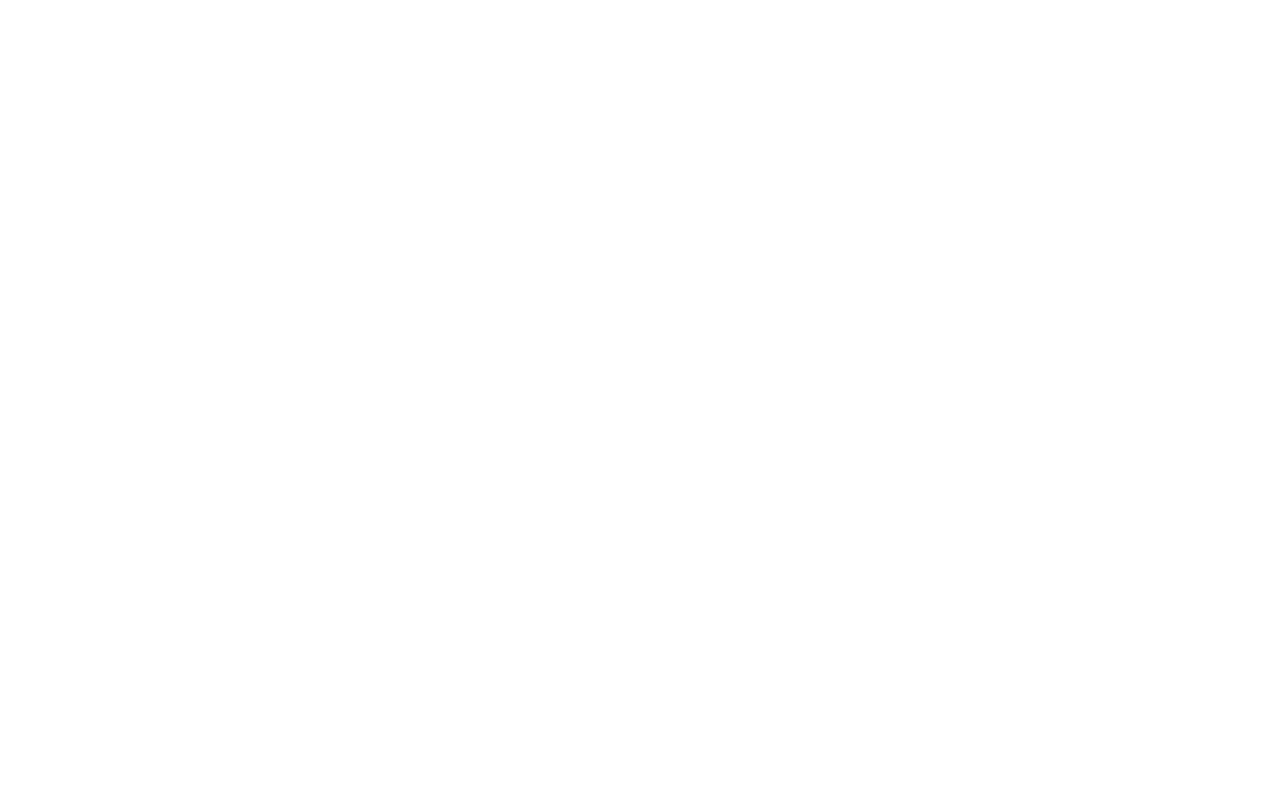
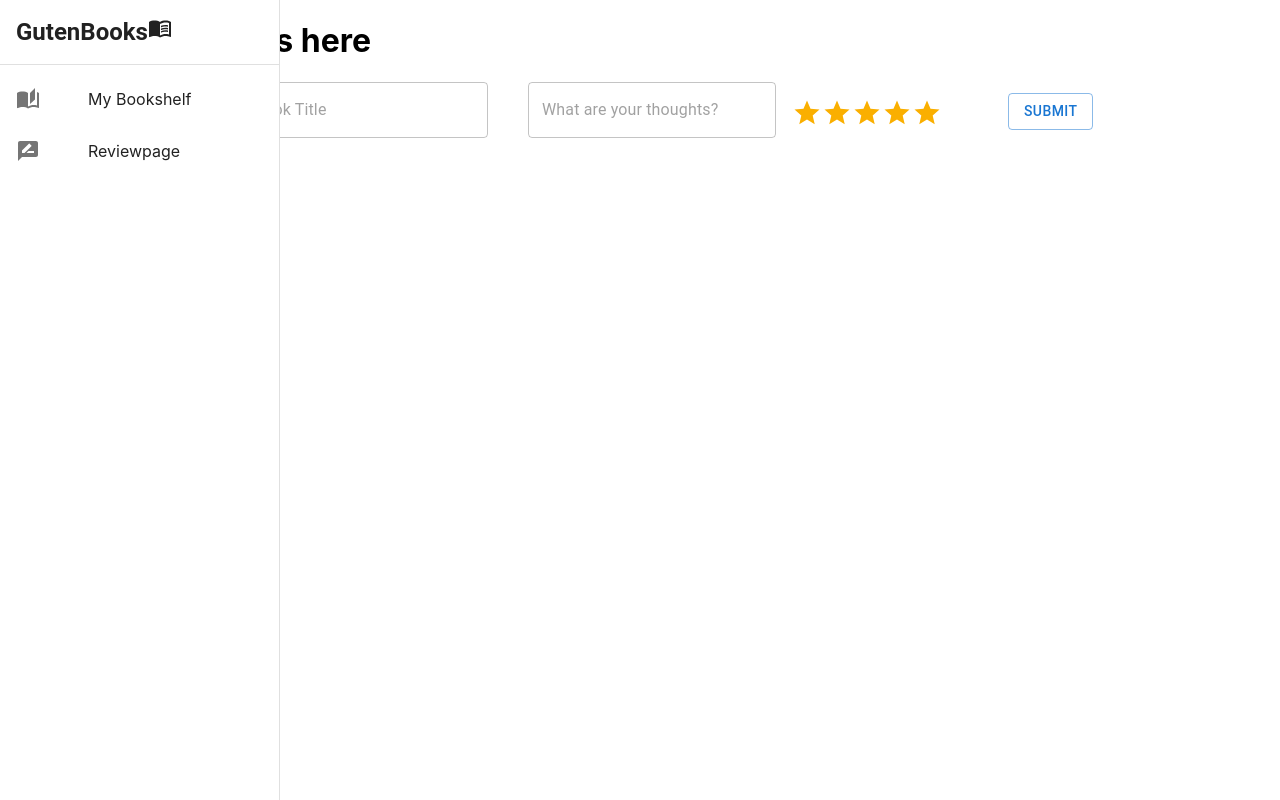
Before and after one commit to berta-rf/gutenBooks, a React (Create React App) app: page /Reviewpage in a window 1280 px wide. Built offline with nearby package versions, Linux system fonts and the light colour scheme.

Commit message:
basic nav bar

```diff
--- a/src/App.js
+++ b/src/App.js
@@ -1,10 +1,27 @@
 import React from "react";
-// import { BrowserRouter as Router, Route, Routes } from 'react-router-dom';
-
+import { BrowserRouter as Router, Route, Routes } from "react-router-dom";
 import "./assets/styles/App.scss";
 
+import Navigation from "./components/Navigation";
+
+//pages
+import Home from "./components/Pages/Home";
+import Bookshelf from "./components/Pages/Bookshelf";
+import Reviewpage from "./components/Pages/Reviewpage";
+
 function App() {
-  return <div className="App"></div>;
+  return (
+    <div className="App">
+      <Router>
+        <Routes>
+          <Route path="/Home" element={<Home />} />
+          <Route path="/Bookshelf" element={<Bookshelf />} />
+          <Route path="/Reviewpage" element={<Reviewpage />} />
+        </Routes>
+        <Navigation />
+      </Router>
+    </div>
+  );
 }
 
 export default App;
--- a/src/components/Navigation.js
+++ b/src/components/Navigation.js
@@ -1,24 +1,31 @@
 import React, { useState } from "react";
-import { Box } from "@mui/system";
+import { useLocation } from "react-router-dom";
+
+//MUI
 import {
   AppBar,
   Button,
   Divider,
   Drawer,
   IconButton,
-  Menu,
-  MenuItem,
+  List,
+  ListItem,
+  ListItemButton,
+  ListItemIcon,
   Toolbar,
   Typography,
 } from "@mui/material";
+import { Box } from "@mui/system";
 import MenuIcon from "@mui/icons-material/Menu";
-import { styled, useTheme } from "@mui/material/styles";
-import SearchIcon from "@mui/icons-material/Search";
-import { Link } from "react-router-dom";
-// import Bookshelf from "./Pages/Bookshelf";
-// import Reviews from "./Reviews";
+import RateReviewIcon from "@mui/icons-material/RateReview";
+import AutoStoriesIcon from "@mui/icons-material/AutoStories";
+import MenuBookIcon from "@mui/icons-material/MenuBook";
+import styled from "@emotion/styled";
 
-const links = ["Bookshelf", "Your Reviews"];
+const menuItems = [
+  { text: "My Bookshelf", icon: <AutoStoriesIcon />, path: "/Bookshelf" },
+  { text: "Reviewpage", icon: <RateReviewIcon />, path: "/Reviewpage" },
+];
 
 const DrawerHeader = styled("div")(({ theme }) => ({
   display: "flex",
@@ -28,51 +35,28 @@
   justifyContent: "flex-end",
 }));
 
-const drawerWidth = 350;
+const drawerWidth = 280;
 
-/* const Search = styled("div")(({ theme }) => ({
-  position: "relative",
-  borderRadius: theme.shape.borderRadius,
-  backgroundColor: alpha(theme.palette.common.white, 0.15),
-  "&:hover": {
-    backgroundColor: alpha(theme.palette.common.white, 0.25),
-  },
-  marginLeft: 0,
-  width: "100%",
-  [theme.breakpoints.up("sm")]: {
-    marginLeft: theme.spacing(1),
-    width: "auto",
-  },
-}));
-
-const SearchIconWrapper = styled("div")(({ theme }) => ({
-  padding: theme.spacing(0, 2),
-  height: "100%",
-  position: "absolute",
-  pointerEvents: "none",
-  display: "flex",
-  alignItems: "center",
-  justifyContent: "center",
-}));
-
-const StyledInputBase = styled(InputBase)(({ theme }) => ({
-  color: "inherit",
-  "& .MuiInputBase-input": {
-    padding: theme.spacing(1, 1, 1, 0),
-    // vertical padding + font size from searchIcon
-    paddingLeft: `calc(1em + ${theme.spacing(4)})`,
-    transition: theme.transitions.create("width"),
-    width: "100%",
-    [theme.breakpoints.up("sm")]: {
-      width: "12ch",
-      "&:focus": {
-        width: "20ch",
-      },
-    },
-  },
-})); */
+// const useStyles = makeStyles({
+//   page: {
+//     background: "#f9f9f9",
+//     width: "100%",
+//   },
+//   drawer: {
+//     width: drawerWidth,
+//   },
+//   ".MuiDrawer-paper": {
+//     width: drawerWidth,
+//   },
+//   root: {
+//     display: "flex",
+//   },
+// });
 
 const Navigation = () => {
+  // const classes = useStyles();
+  const location = useLocation();
+
   const [open, setOpen] = useState(false);
 
   const handleDrawerOpen = () => {
@@ -84,10 +68,16 @@
   };
 
   return (
-    <div>
-      <Box sx={{ flexGrow: 1, marginBottom: 3 }}>
-        <AppBar position="static">
-          <Toolbar>
+    <Box sx={{ display: "flex" }}>
+      {/* app bar */}
+      <Box sx={{ display: "flex", flexGrow: 1, marginBottom: 3 }}>
+        <AppBar
+          position="static"
+          sx={{
+            display: { xs: "block", sm: "none" },
+          }}
+        >
+          <Toolbar sx={{ flexDirection: "row-reverse" }}>
             <Typography
               variant="h6"
               noWrap
@@ -95,7 +85,7 @@
               href="/"
               sx={{
                 mr: 2,
-                display: { xs: "none", md: "flex" },
+                display: "flex",
                 fontWeight: 700,
                 color: "inherit",
                 textDecoration: "none",
@@ -121,21 +111,18 @@
                 <MenuIcon />
               </IconButton>
             </Box>
-            <Box sx={{ flexGrow: 1, display: { xs: "none", md: "flex" } }}>
-              {links.map((page) => (
-                <Button
-                  key={page}
-                  sx={{ my: 2, color: "white", display: "block" }}
-                >
-                  <Link to={`/${page}`}>{page}</Link>
-                </Button>
-              ))}
-            </Box>
           </Toolbar>
         </AppBar>
       </Box>
+
+      {/* side nav */}
+
+      {/* SearchBar */}
+
+      {/* Mobile */}
       <Drawer
         sx={{
+          display: { xs: "block", sm: "none" },
           width: drawerWidth,
           flexShrink: 0,
           "& .MuiDrawer-paper": { width: drawerWidth, boxSizing: "border-box" },
@@ -147,20 +134,75 @@
         }}
         open={open}
       >
-        <DrawerHeader>
-          <IconButton onClick={handleDrawerClose}>x</IconButton>
+        <DrawerHeader sx={{ justifyContent: "space-between" }}>
+          <Typography variant="H5">MENU</Typography>
+          <IconButton onClick={handleDrawerClose}>X</IconButton>
         </DrawerHeader>
-        {links.map((page) => (
+        {/* {links.map((page) => (
           <Button
             key={page}
             to={`/${page}`}
             sx={{ my: 1, color: "black", display: "block" }}
           >
-            {page}
+            <Link style={{ textDecoration: "none" }} to={`/${page}`}>
+              {page}
+            </Link>
           </Button>
-        ))}
+        ))} */}
       </Drawer>
-    </div>
+      {/* Desktop */}
+      <Drawer
+        sx={{
+          display: { xs: "none", sm: "block" },
+          width: drawerWidth,
+          flexShrink: 0,
+          ".MuiDrawer-paper": {
+            width: drawerWidth,
+            boxSizing: "border-box",
+          },
+        }}
+        variant="permanent"
+        anchor="left"
+      >
+        <Box>
+          <Typography
+            variant="h5"
+            noWrap
+            component="a"
+            href="/"
+            sx={{
+              m: 2,
+              display: "flex",
+              fontWeight: 700,
+              color: "inherit",
+              textDecoration: "none",
+            }}
+          >
+            GutenBooks
+            <MenuBookIcon />
+          </Typography>
+        </Box>
+        <Divider />
+        {/* Menu items */}
+        <List>
+          {menuItems.map((item) => (
+            <ListItem key={item.text}>
+              <ListItemIcon>{item.icon}</ListItemIcon>
+              <ListItemButton
+                style={{ textDecoration: "none" }}
+                to={item.path}
+                sx={location.pathname}
+              >
+                {item.text}
+              </ListItemButton>
+            </ListItem>
+          ))}
+        </List>
+      </Drawer>
+
+      {/* where page will appear */}
+      <Box component="main"></Box>
+    </Box>
   );
 };
 
--- a/src/components/Pages/Bookshelf.js
+++ b/src/components/Pages/Bookshelf.js
@@ -1,5 +1,7 @@
 import React from "react";
 
 const Bookshelf = () => {
-  return <box>BOOKSHELF</box>;
+  return <box sx={{ mr: 5 }}>THIS IS A TEST</box>;
 };
+
+export default Bookshelf;
--- /dev/null
+++ b/src/components/Pages/Home.js
@@ -0,0 +1,9 @@
+import { Box } from "@mui/system";
+import React, { useEffect, useState } from "react";
+import Navigation from "../Navigation";
+
+const Home = () => {
+  return <div>Home</div>;
+};
+
+export default Home;
--- /dev/null
+++ b/src/components/Pages/Reviewpage.js
@@ -0,0 +1,70 @@
+import React, { useEffect, useState } from "react";
+import ReviewForm from "../ReviewForm";
+import ReviewItem from "../ReviewItem";
+
+// get the local storage before the page loads so it can load with the storage
+const getLocalItems = () => {
+  let list = localStorage.getItem("review");
+  if (list) {
+    return (list = JSON.parse(localStorage.getItem("review")));
+  } else {
+    return [];
+  }
+};
+
+function Reviewpage() {
+  // empty array to "add" to with the new reviewites and render the local storage
+  const [review, setReviews] = useState(getLocalItems());
+
+  useEffect(() => {
+    localStorage.setItem("review", JSON.stringify(review));
+  }, [review]);
+
+  const addReview = (bookTitle, bookDescription, starRating) => {
+    // provides each review item with an id that incriments up, id helps to map through the array
+    let id = 1;
+    // if no reviews, assign the first one with 1 and there after add 1 to the id number
+    if (review.length > 0) {
+      id = review[0].id + 1;
+    }
+    // pulls the info from id and userinputs into an object
+    let books = {
+      id: id,
+      bookTitle: bookTitle,
+      bookDescription: bookDescription,
+      starRating: starRating,
+    };
+    // uses spread operator to iterate over the array
+    let newReview = [books, ...review];
+    // console.log to ensure it showing as an array
+    console.log(newReview);
+    // assigns new array into the new state
+    setReviews(newReview);
+  };
+
+  // removes review if the user doesn't want it there
+  const deleteReview = (id) => {
+    // filter through the reviews in book array, if it does not match the id then keep in the array
+    let updatedReviews = [...review].filter((books) => books.id !== id);
+    setReviews(updatedReviews);
+  };
+
+  return (
+    <div>
+      <ReviewForm addReview={addReview} />
+      {/* goes through each array and displays using the review item format */}
+      {review.map((books) => {
+        return (
+          // applies the functions to part we want to render
+          <ReviewItem
+            books={books}
+            deleteReview={deleteReview}
+            key={books.id}
+          />
+        );
+      })}
+    </div>
+  );
+}
+
+export default Reviewpage;
```
Also changed, not shown: src/components/Reviewpage.js (deleted, +0 -65 lines), 1 other file (tests, documents, lock files or other folders).
